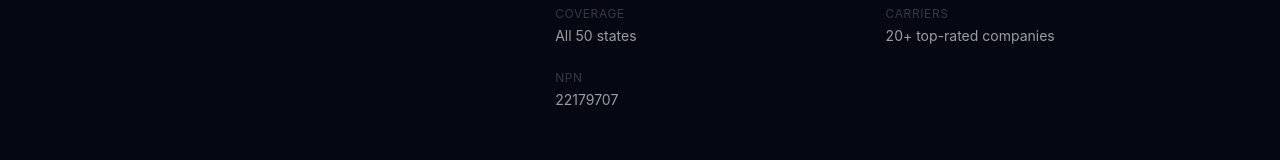
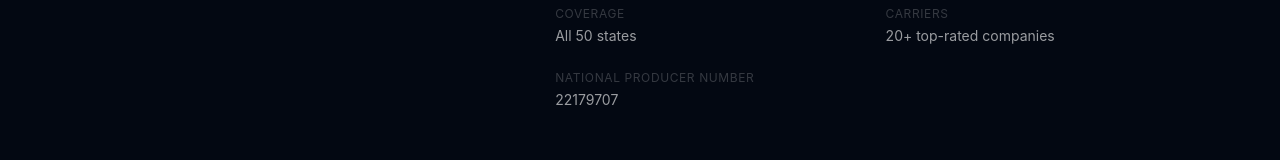
Before and after one commit to chillogu/built-by-spencer, a Next.js app: page /about in a window 1280 px wide. Shown: the part 718-878 px from the top of the page. Built offline with nearby package versions, Linux system fonts and the light colour scheme.

Commit message:
clarify NPN label to National Producer Number

```diff
--- a/src/app/about/page.tsx
+++ b/src/app/about/page.tsx
@@ -72,7 +72,7 @@ export default function About() {
                     <p className="text-white/60 text-sm">20+ top-rated companies</p>
                   </div>
                   <div>
-                    <p className="text-white/20 text-xs uppercase tracking-wider mb-1">NPN</p>
+                    <p className="text-white/20 text-xs uppercase tracking-wider mb-1">National Producer Number</p>
                     <p className="text-white/60 text-sm">22179707</p>
                   </div>
                 </div>
```
